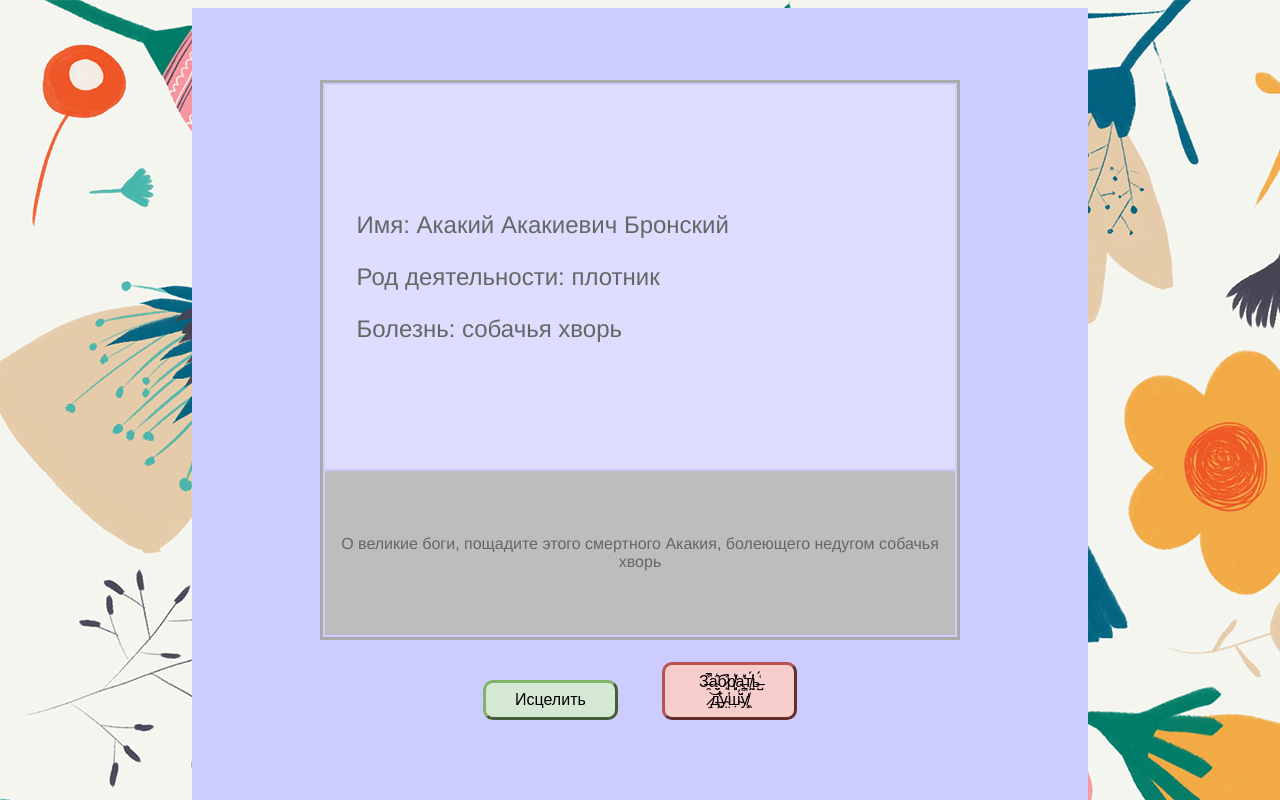
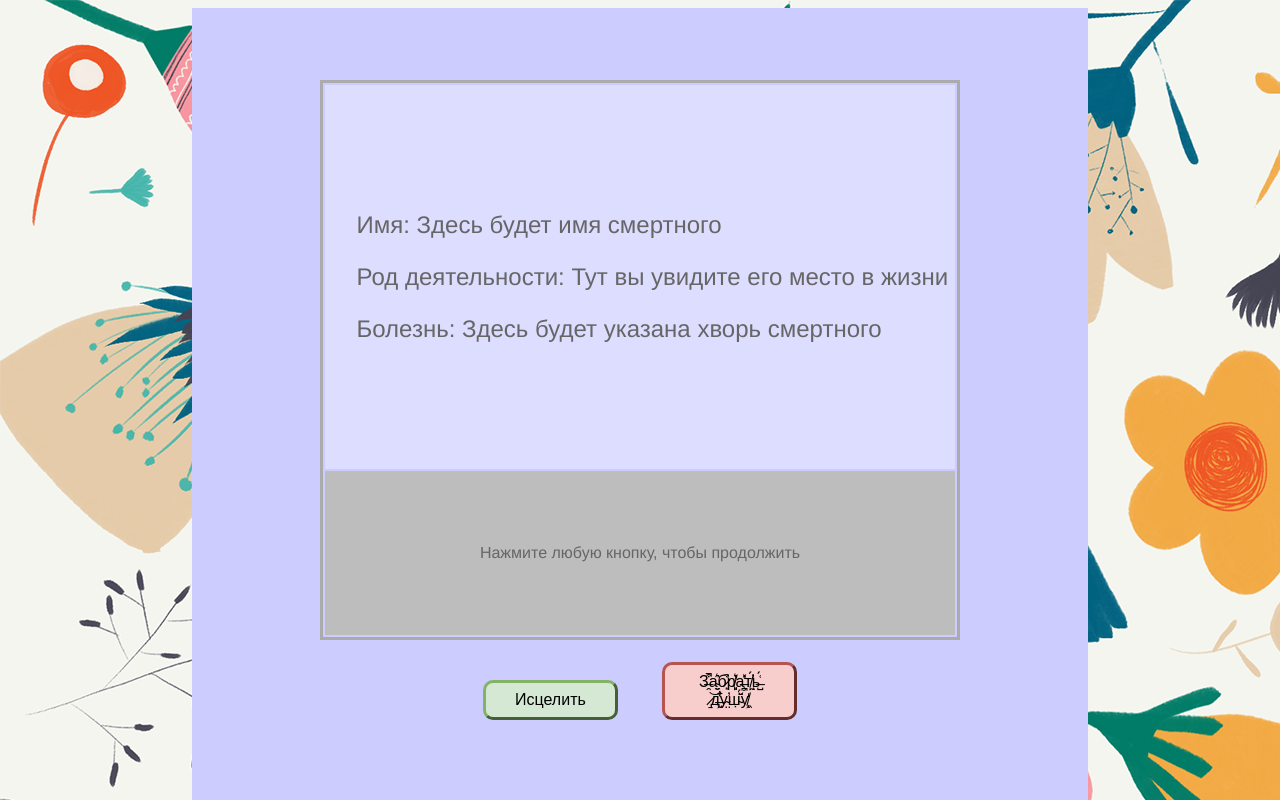
Before and after one commit to BazarovaAnna/gods-gui, a Vue app: page / in a window 1280 px wide. Built offline with nearby package versions, Linux system fonts and the light colour scheme; no server answers.

Commit message:
сделан пост запрос с указанием prayerId сам prayerId пока с бэка не поступает не добавлено тело запроса - работаем с разными адресами

```diff
--- a/src/components/Gods.vue
+++ b/src/components/Gods.vue
@@ -43,13 +43,14 @@ export default {
   },
   data() {
     return {
-      addInfo: 'О великие боги, пощадите этого смертного Акакия, болеющего недугом собачья хворь',
-      nameP: 'Акакий Акакиевич Бронский',
-      job: 'плотник',
-      disease: 'собачья хворь',
+      addInfo: 'Нажмите любую кнопку, чтобы продолжить',
+      nameP: 'Здесь будет имя смертного',
+      job: 'Тут вы увидите его место в жизни',
+      disease: 'Здесь будет указана хворь смертного',
       clickCount:0,
       cursed:false,
-      dataInfo: "init"
+      dataInfo: "init",
+      prayerId: null
     }
   },
   methods: {
@@ -58,7 +59,7 @@ export default {
       console.log("healing method");
       this.clickCount=0;
       this.cursed=false;
-      this.postData();
+      this.postData('http://localhost:8080/api/v1/god/god/prayers/'+this.prayerId+'/status/3');
       this.getData('http://localhost:8080/api/v1/god/god/prayers/unanswered/last');
     },
     death:function () {
@@ -66,7 +67,7 @@ export default {
       console.log("taking soul");
       this.clickCount=0;
       this.cursed=false;
-      this.postData();
+      this.postData('http://localhost:8080/api/v1/god/god/prayers/'+this.prayerId+'/status/2');
       this.getData('http://localhost:8080/api/v1/god/god/prayers/unanswered/last')
     },
     onClick: function () {
@@ -81,13 +82,30 @@ export default {
     },
     dealWithData (){
       //Данные лежат в dataInfo и здесь парсятся куда надо
-      this.nameP=this.dataInfo.patient.name+" "+this.dataInfo.patient.surname+" "+this.dataInfo.patient.patronymic;
+      let name=""
+      if (this.dataInfo.patient.name) name+=this.dataInfo.patient.name;
+      if (this.dataInfo.patient.patronymic) name+=" "+this.dataInfo.patient.patronymic;
+      if (this.dataInfo.patient.surname)name+=" "+this.dataInfo.patient.surname;
+
+      this.nameP=name;
       this.job=this.dataInfo.patient.socialStatus;
       this.disease=this.dataInfo.diseaseName;
       this.addInfo=this.dataInfo.text;
+      this.prayerId=this.dataInfo.prayerId;
     },
-    async postData(){
-      //TODO
+    postData(url){
+      if(this.prayerId){
+        axios
+            .post(url,{
+              headers: {
+                "Content-Type": "application/json"
+              },
+              auth: {
+                username: 'god',
+                password: 'god_pass'
+              }
+            })
+      }
     },
     async getData (url){
       axios
```
